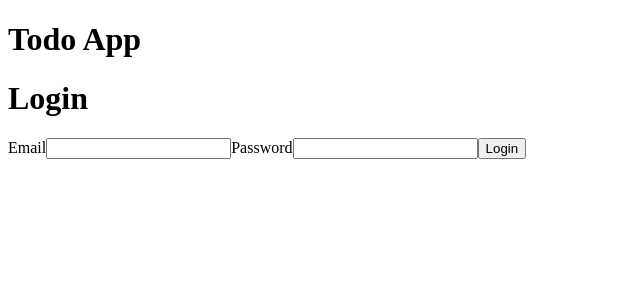
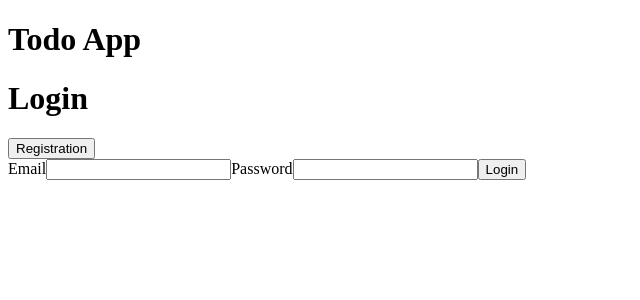
Before and after one commit to NidzaJov/vezbe-repo, a React (Create React App) app in the folder ReactVezbe/todos-react-app/: page /login in a window 1280 px wide. Shown: the top 300 px of the page, without its empty margins (0-640 px from the left). Built offline with nearby package versions, Linux system fonts and the light colour scheme.

Commit message:
Routing for login and register views

```diff
--- a/ReactVezbe/todos-react-app/src/App.js
+++ b/ReactVezbe/todos-react-app/src/App.js
@@ -3,7 +3,7 @@ import TodoForm from './components/TodoForm';
 import { useSelector } from 'react-redux';
 import { Switch, Route, Redirect } from 'react-router-dom';
 import Login from './views/Login';
-import Register from './views/MainLayout';
+import Register from './views/Register';
 
 export default function App() {
 
--- a/ReactVezbe/todos-react-app/src/views/Login.js
+++ b/ReactVezbe/todos-react-app/src/views/Login.js
@@ -23,7 +23,7 @@ export  default function Login() {
     }
 
     return (
-        <MainLayout title={'Login'}>
+        <MainLayout title={'Login'} buttonText={'Registration'} path={'/register'}>
             <label>
                 <span>Email</span>
                 <input type="text" value={email}
--- a/ReactVezbe/todos-react-app/src/views/MainLayout.js
+++ b/ReactVezbe/todos-react-app/src/views/MainLayout.js
@@ -1,8 +1,19 @@
+import { useHistory } from "react-router-dom";
+
 export default function MainLayout(props) {
+
+    const history = useHistory();
+
     return (
         <div>
             <h1>{props.title}</h1>
-            {props.children}
+            <button onClick={ () => { history.push(props.path)}}>
+                {props.buttonText}
+            </button>
+
+            <div>
+                {props.children}
+            </div>
         </div>
     )
 }
--- a/ReactVezbe/todos-react-app/src/views/Register.js
+++ b/ReactVezbe/todos-react-app/src/views/Register.js
@@ -23,7 +23,7 @@ export default function Register() {
     }
 
     return (
-        <MainLayout title={'Register'}>
+        <MainLayout title={'Register'} buttonText={'Login'} path={'/login'}>
             <label>
                 First name:
                 <input type="text" value={firstName} onChange={(e) => { setFirstName(e.target.value)}} />
```
